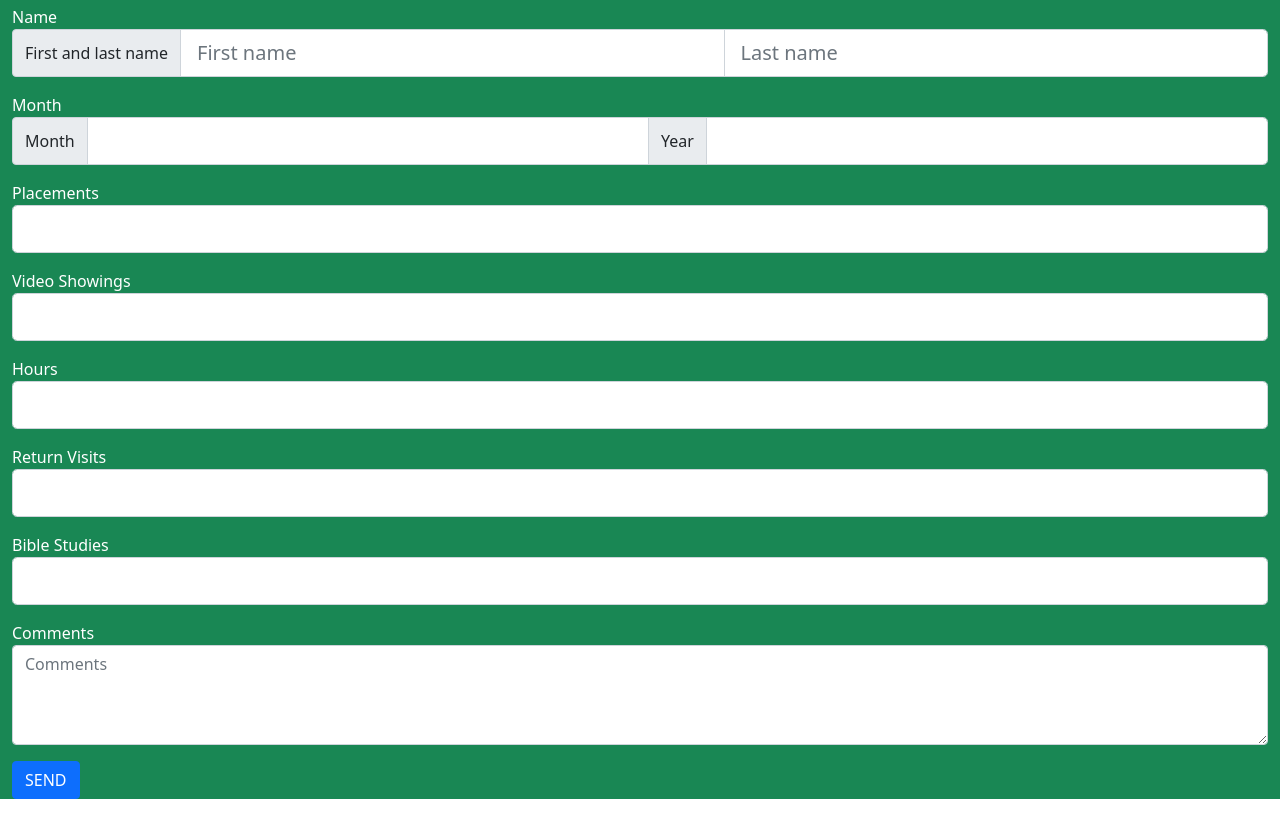
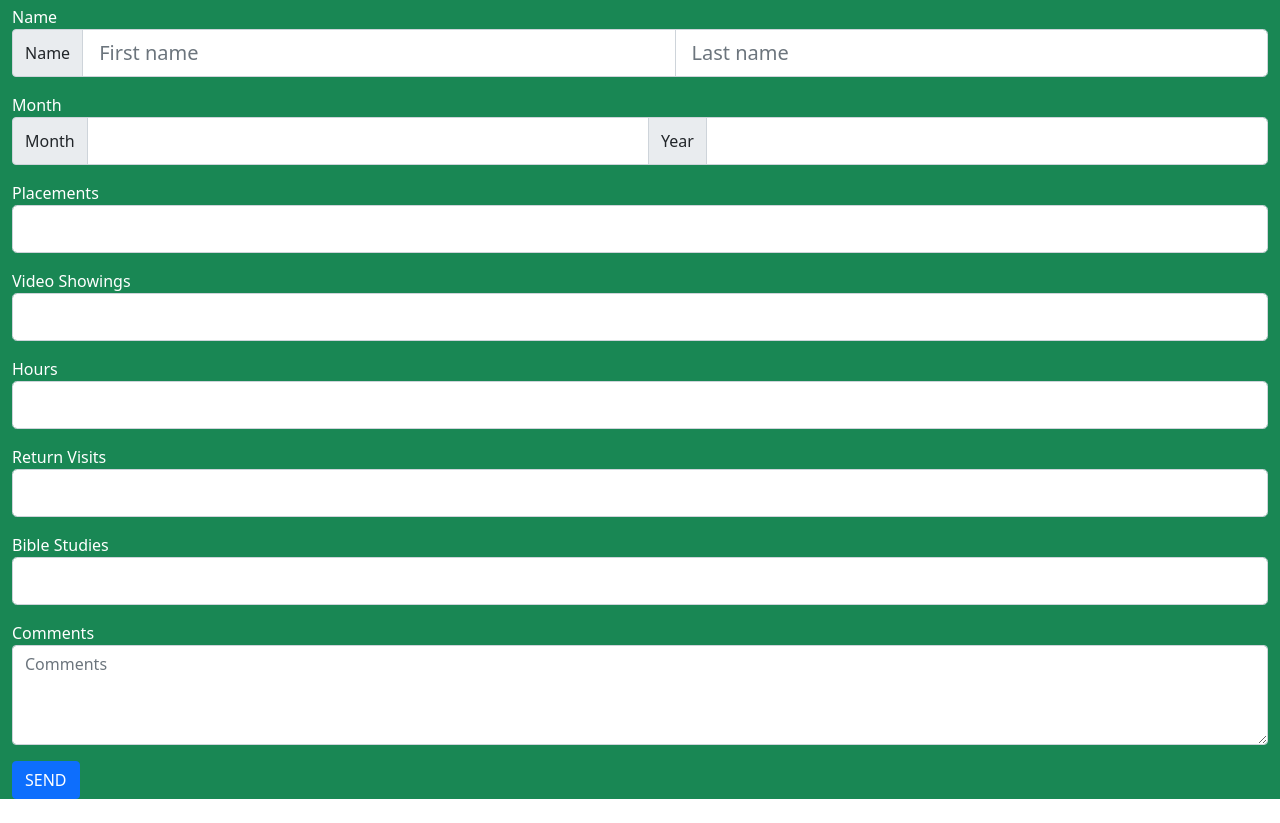
Before and after one commit to jeybok26/field-service-report, a plain HTML site: page index.html in a window 1280 px wide. Shown: the part 107-930 px from the top of the page. Drawn offline with nearby package versions, Linux system fonts and the light colour scheme.

Commit message:
Update index.html

```diff
--- a/index.html
+++ b/index.html
@@ -28,7 +28,7 @@
                 <h3>ONLINE REPORT SLIP</h3>
                 <label for="firstname">Name</label>
                 <div class="input-group">
-                    <span for="firstname" class="input-group-text">First and last name</span>
+                    <span for="firstname" class="input-group-text">Name</span>
                     <input class="form-control form-control-lg" type="text" name="entry.1487552660" id="firstname"
                         placeholder="First name" aria-label=".form-control-lg example" required />
 
```
